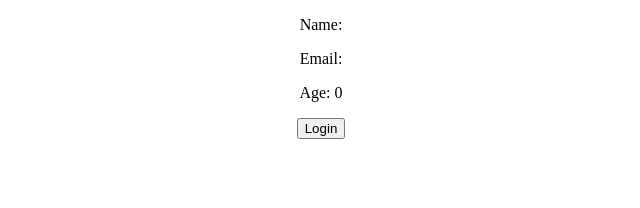
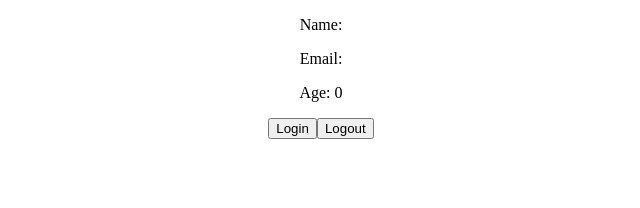
Before and after one commit to thomas37000/redux-app, a React (Create React App) app: page / in a window 1280 px wide. Shown: the top 208 px of the page, without its empty margins (319-959 px from the left). Built offline with nearby package versions, Linux system fonts and the light colour scheme.

Commit message:
create a logout button

```diff
--- a/src/actions/user.js
+++ b/src/actions/user.js
@@ -9,9 +9,12 @@ export const userSlice = createSlice({
     signIn: (state, action) => {
       state.value = action.payload;
     },
+    logout: (state) => {
+      state.value = initialStateValue;
+    },
   },
 });
 
-export const { signIn } = userSlice.actions;
+export const { signIn, logout } = userSlice.actions;
 
 export default userSlice.reducer;
--- a/src/components/SignIn.jsx
+++ b/src/components/SignIn.jsx
@@ -1,6 +1,6 @@
 import React from "react";
 import { useDispatch } from "react-redux";
-import { signIn } from "../actions/user";
+import { signIn, logout } from "../actions/user";
 
 const SignIn = () => {
   // useDispacth permet de modifier le state dans le payload
@@ -11,10 +11,25 @@ const SignIn = () => {
       <button
         type="button"
         onClick={() => {
-          dispatch(signIn({ name: "Thomas", age: 40, email: "thomas.chalanson@gmail.com" }));
+          dispatch(
+            signIn({
+              name: "Thomas",
+              age: 40,
+              email: "thomas.chalanson@gmail.com",
+            })
+          );
         }}
       >
         Login
+      </button>
+
+      <button
+        type="button"
+        onClick={() => {
+          dispatch(logout());
+        }}
+      >
+        Logout
       </button>
     </div>
   );
```
